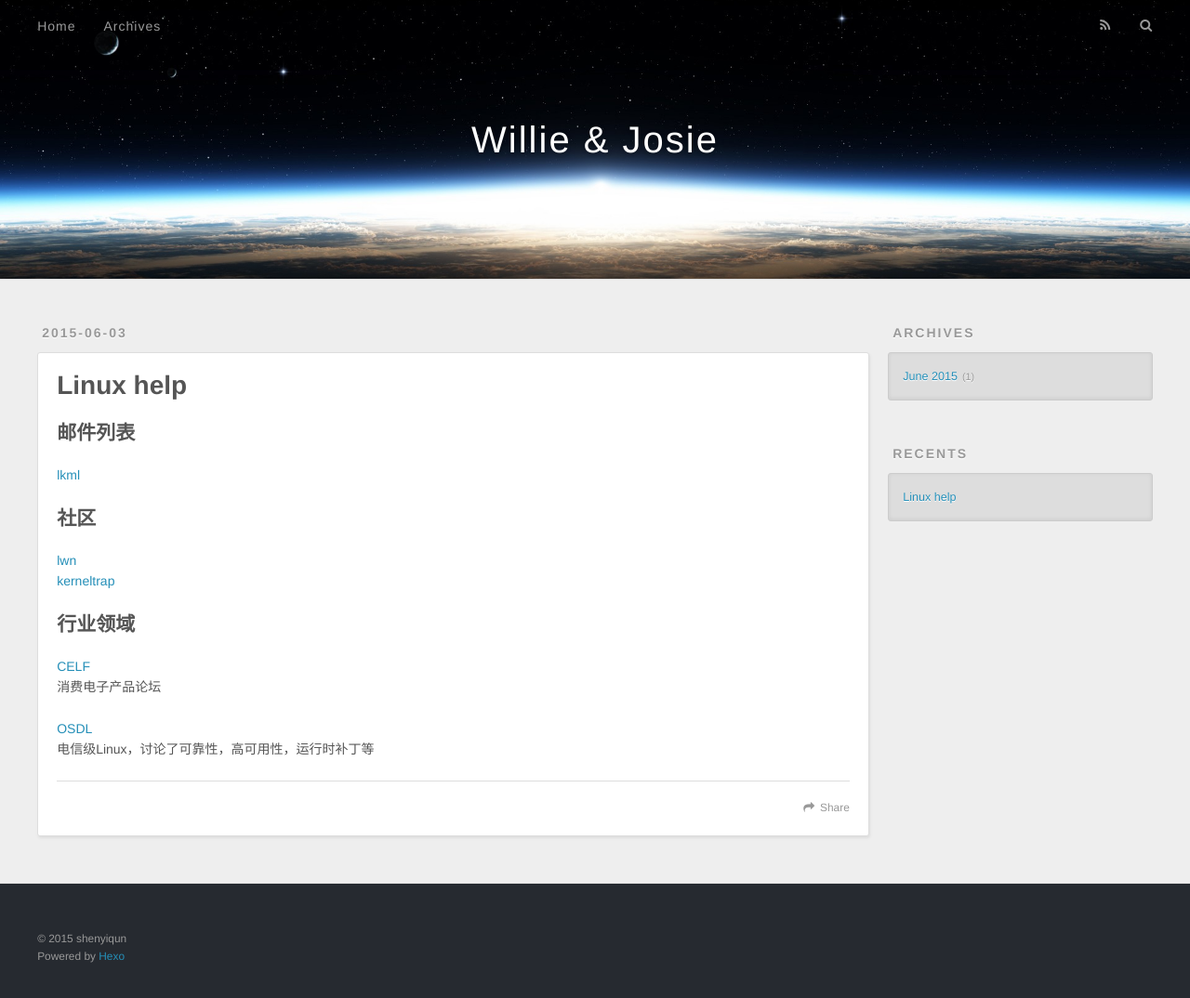
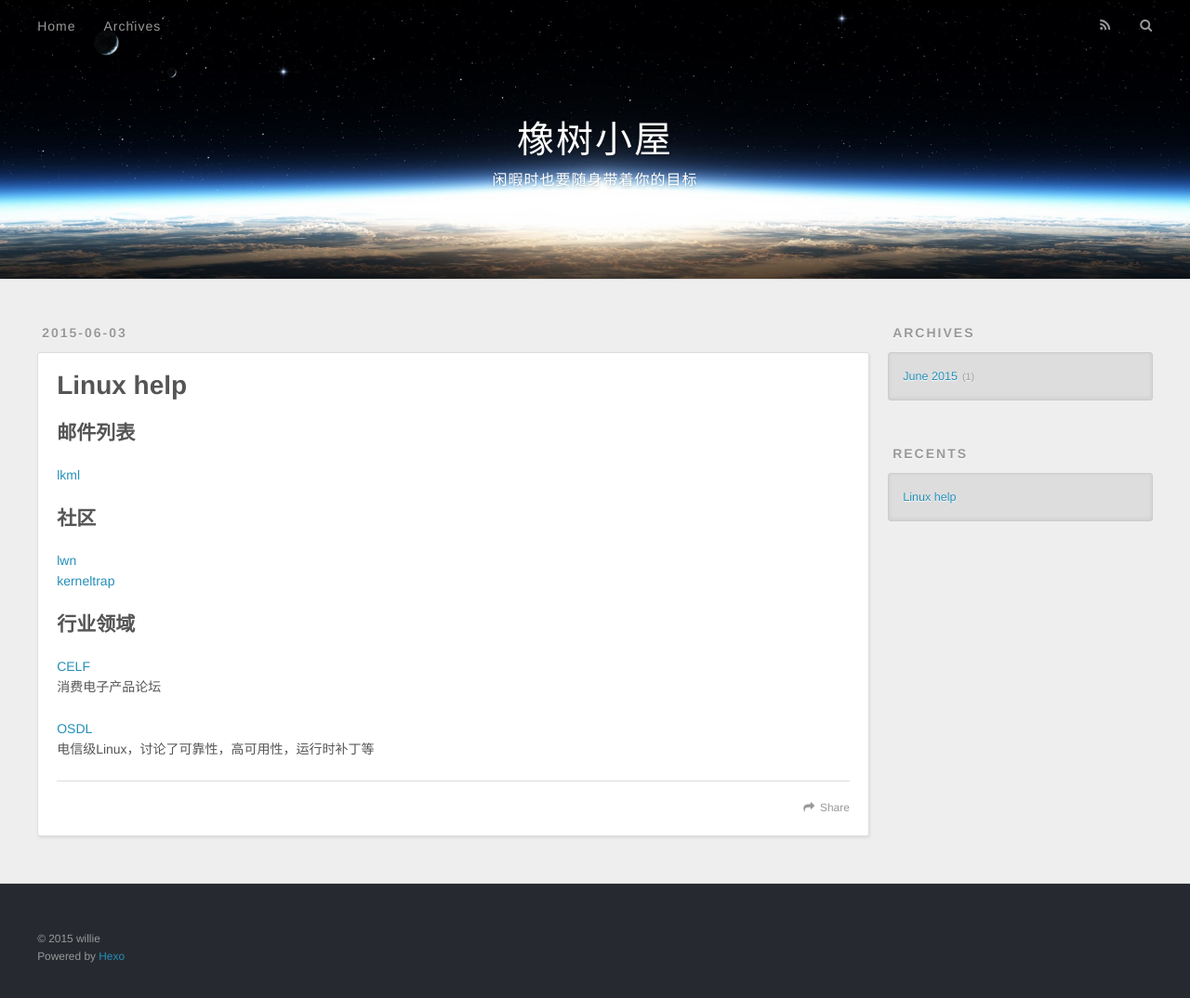
Before and after one commit to shenyiqun/shenyiqun.github.io, a plain HTML site: page index.html in a window 1280 px wide. Shown: the whole page at 93% size. Drawn offline with nearby package versions, Linux system fonts and the light colour scheme.

Commit message:
Site updated: 2015-06-03 00:43:19

```diff
--- a/index.html
+++ b/index.html
@@ -3,19 +3,19 @@
 <head>
   <meta charset="utf-8">
 
-  <title>Willie &amp; Josie</title>
+  <title>橡树小屋</title>
   <meta name="viewport" content="width=device-width, initial-scale=1, maximum-scale=1">
   <meta name="description">
 <meta property="og:type" content="website">
-<meta property="og:title" content="Willie & Josie">
+<meta property="og:title" content="橡树小屋">
 <meta property="og:url" content="http://yoursite.com/index.html">
-<meta property="og:site_name" content="Willie & Josie">
+<meta property="og:site_name" content="橡树小屋">
 <meta property="og:description">
 <meta name="twitter:card" content="summary">
-<meta name="twitter:title" content="Willie & Josie">
+<meta name="twitter:title" content="橡树小屋">
 <meta name="twitter:description">
 
-    <link rel="alternative" href="/atom.xml" title="Willie &amp; Josie" type="application/atom+xml">
+    <link rel="alternative" href="/atom.xml" title="橡树小屋" type="application/atom+xml">
 
 
     <link rel="icon" href="/favicon.png">
@@ -33,8 +33,12 @@
   <div id="header-outer" class="outer">
     <div id="header-title" class="inner">
       <h1 id="logo-wrap">
-        <a href="/" id="logo">Willie &amp; Josie</a>
+        <a href="/" id="logo">橡树小屋</a>
       </h1>
+
+        <h2 id="subtitle-wrap">
+          <a href="/" id="subtitle">闲暇时也要随身带着你的目标</a>
+        </h2>
 
     </div>
     <div id="header-inner" class="inner">
@@ -143,7 +147,7 @@
 
   <div class="outer">
     <div id="footer-info" class="inner">
-      &copy; 2015 shenyiqun<br>
+      &copy; 2015 willie<br>
       Powered by <a href="http://hexo.io/" target="_blank">Hexo</a>
     </div>
   </div>
```
Also changed, not shown: 2015/06/03/Linux-help/index.html (+9 -5 lines), archives/2015/06/index.html (+11 -7 lines), archives/2015/index.html (+11 -7 lines), archives/index.html (+11 -7 lines).
